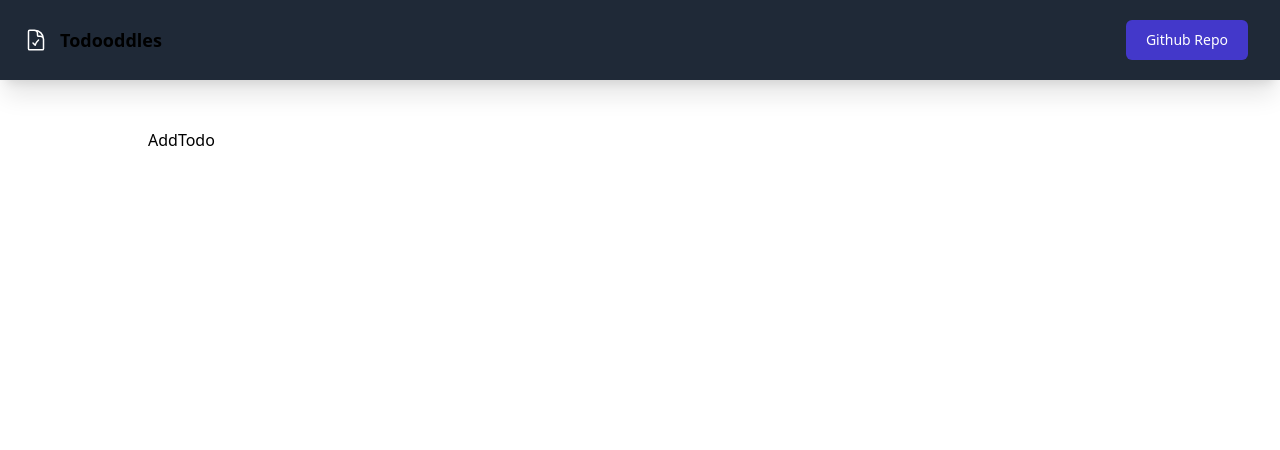
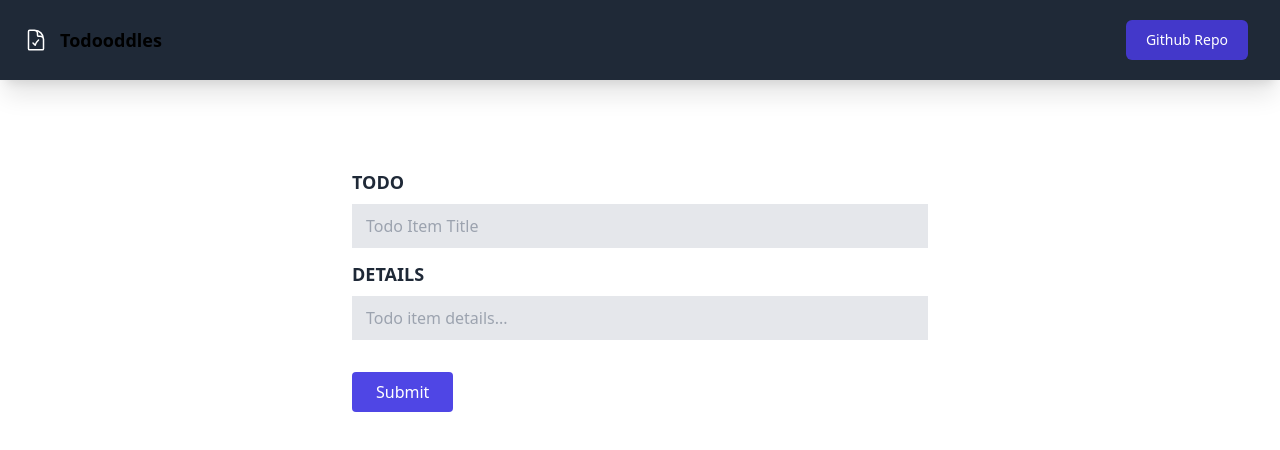
Before and after one commit to lisawagner/rtk-tailwind-todo, a React (Create React App) app: page /add-todo in a window 1280 px wide. Shown: the top 450 px of the page. Built offline with nearby package versions, Linux system fonts and the light colour scheme.

Commit message:
feat: add TextField + submit button to AddTodo

```diff
--- /dev/null
+++ b/src/components/TextField.js
@@ -0,0 +1,16 @@
+
+const TextField = ({ label, inputProps, onChange, value }) => {
+  return (
+    <div className='flex flex-col'>
+      <label className='mb-2 text-lg uppercase font-semibold text-gray-800'>{label}</label>
+      <input
+        className='bg-gray-200 mb-3 py-2 px-3 border-2 outline-none'
+        {...inputProps}
+        onChange={onChange}
+        value={value}
+      />
+    </div>
+  )
+}
+
+export default TextField
--- a/src/features/todos/AddTodo.js
+++ b/src/features/todos/AddTodo.js
@@ -1,6 +1,37 @@
+import { useState } from "react"
+import { useNavigate } from 'react-router-dom'
+import { Button, TextField } from "../../components"
+
 const AddTodo = () => {
+  const navigate = useNavigate()
+  const [values, setValues] = useState({
+    title: '',
+    details: ''
+  })
+
+  const handleAddTodo = () => {
+    setValues({ title: '', details: ''})
+    console.log(values);
+    navigate('/')
+  }
+
+
   return (
-    <div>AddTodo</div>
+    <div className="mt-10 max-w-xl mx-auto">
+      <TextField
+        label="Todo"
+        value={values.title}
+        onChange={(e) => setValues({ ...values, title: e.target.value})}
+        inputProps={{ type: 'text', placeholder: 'Todo Item Title'}}
+      />
+      <TextField
+        label="Details"
+        value={values.details}
+        onChange={(e) => setValues({ ...values, details: e.target.value})}
+        inputProps={{ type: 'text', placeholder: 'Todo item details...'}}
+      />
+      <Button onClick={handleAddTodo}>Submit</Button>
+    </div>
   )
 }
 export default AddTodo
```
